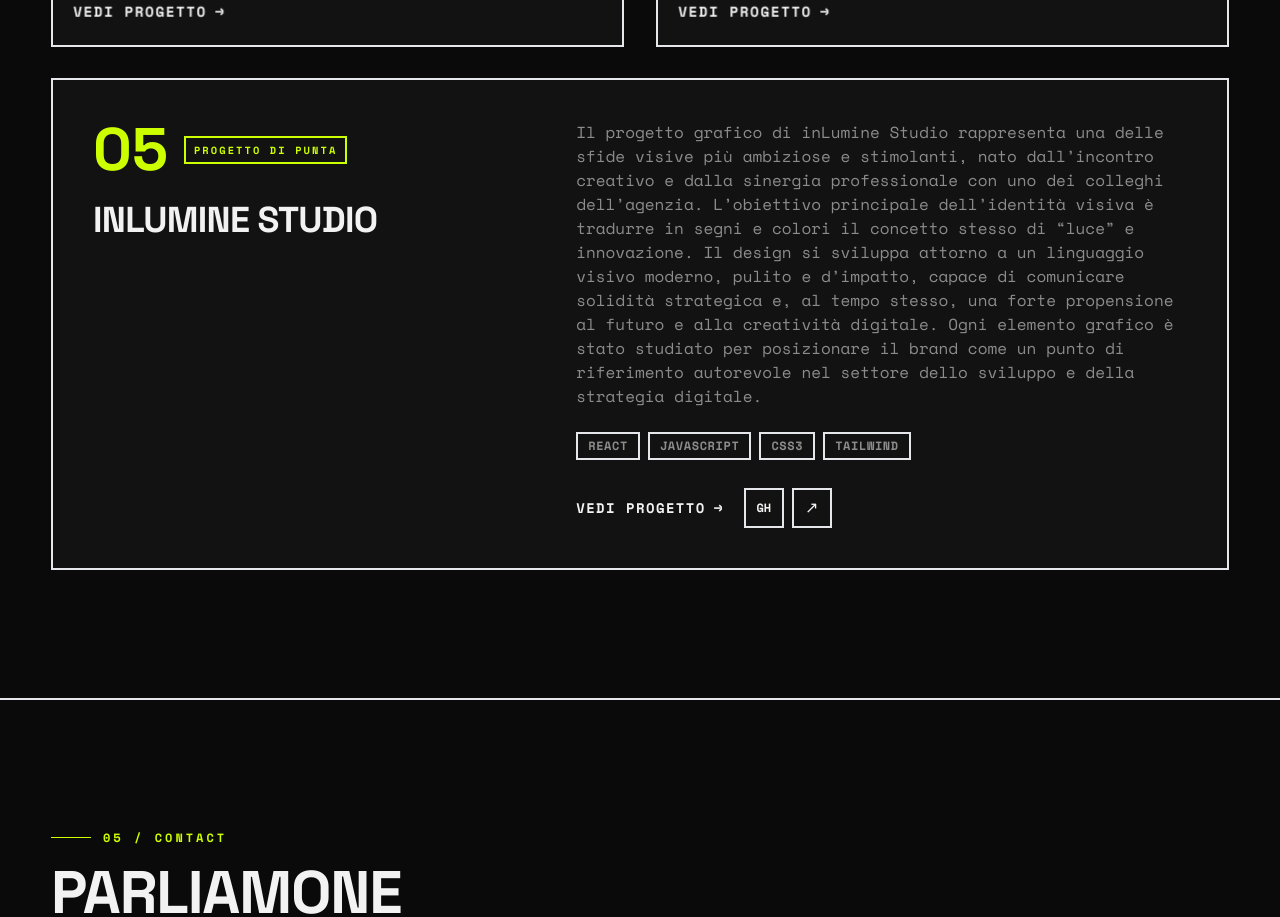
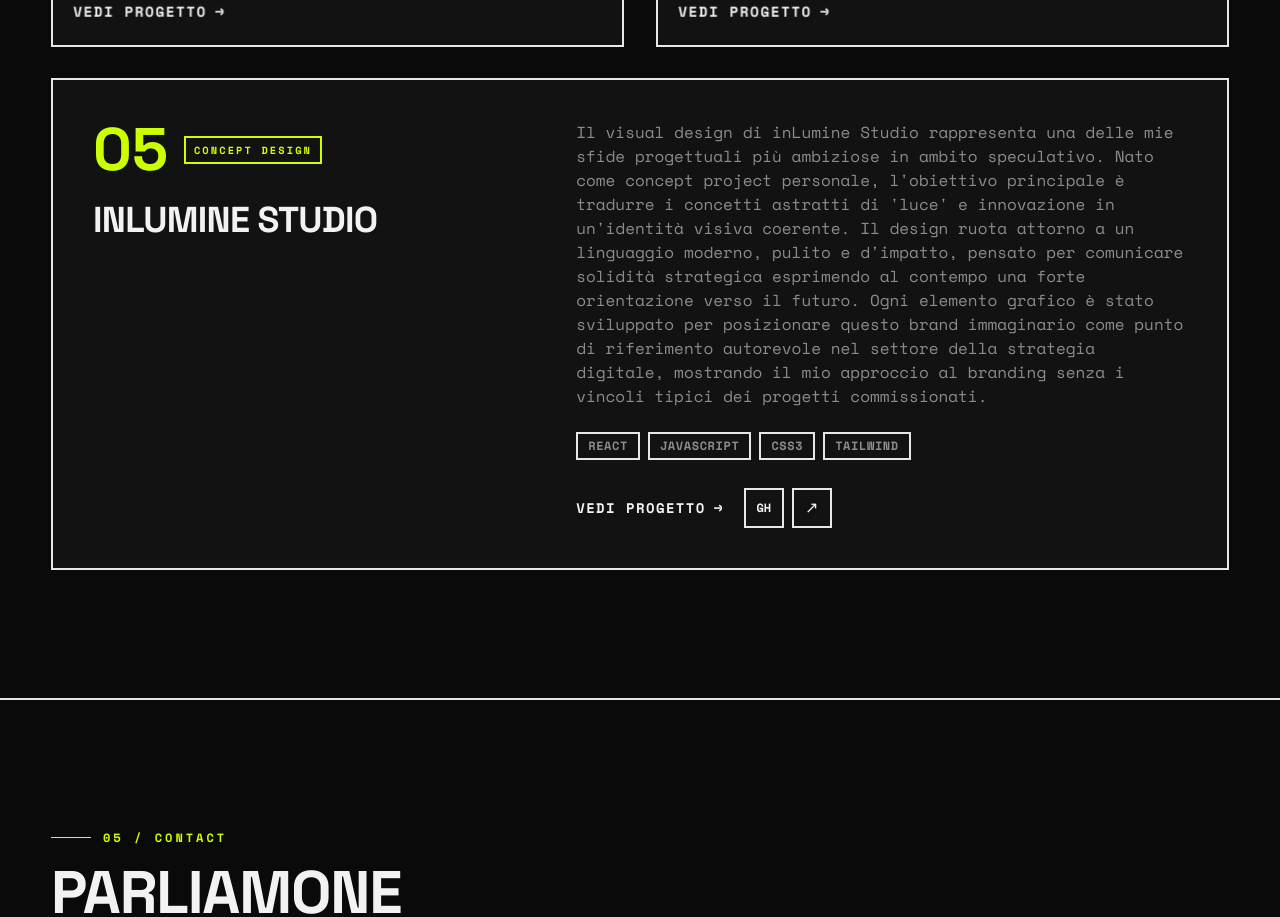
Before and after one commit to salv-ritrovato/salvatore-portfolio, a React (Vite) app: page / in a window 1280 px wide. Shown: the part 4100-5017 px from the top of the page. Built offline with nearby package versions, Linux system fonts and the light colour scheme.

Commit message:
inlumine description revamped en/it

```diff
--- a/src/i18n/translations.js
+++ b/src/i18n/translations.js
@@ -157,7 +157,7 @@ export const translations = {
           title: 'inLumine Studio',
           featured: true,
           description:
-            'Il progetto grafico di inLumine Studio rappresenta una delle sfide visive più ambiziose e stimolanti, nato dall’incontro creativo e dalla sinergia professionale con uno dei colleghi dell’agenzia. L’obiettivo principale dell’identità visiva è tradurre in segni e colori il concetto stesso di “luce” e innovazione. Il design si sviluppa attorno a un linguaggio visivo moderno, pulito e d’impatto, capace di comunicare solidità strategica e, al tempo stesso, una forte propensione al futuro e alla creatività digitale. Ogni elemento grafico è stato studiato per posizionare il brand come un punto di riferimento autorevole nel settore dello sviluppo e della strategia digitale.',
+            "Il visual design di inLumine Studio rappresenta una delle mie sfide progettuali più ambiziose in ambito speculativo. Nato come concept project personale, l'obiettivo principale è tradurre i concetti astratti di 'luce' e innovazione in un'identità visiva coerente. Il design ruota attorno a un linguaggio moderno, pulito e d'impatto, pensato per comunicare solidità strategica esprimendo al contempo una forte orientazione verso il futuro. Ogni elemento grafico è stato sviluppato per posizionare questo brand immaginario come punto di riferimento autorevole nel settore della strategia digitale, mostrando il mio approccio al branding senza i vincoli tipici dei progetti commissionati.",
           tech: shared.projectTech.p5,
           links: shared.projectLinks.p5,
         },
@@ -215,7 +215,7 @@ export const translations = {
       navDialog: 'Menu di navigazione',
       projectOnGithub: (title) => `${title} su GitHub`,
       projectDemo: (title) => `Demo di ${title}`,
-      featuredLabel: 'Progetto di punta',
+      featuredLabel: 'Concept Design',
       languageSwitch: 'Cambia lingua',
       langIt: 'Italiano',
       langEn: 'English',
@@ -341,7 +341,7 @@ export const translations = {
           title: 'inLumine Studio',
           featured: true,
           description:
-            'The visual design of inLumine Studio is one of my most ambitious and rewarding visual challenges, born from a creative meeting and professional synergy with one of the agency’s colleagues. The core goal of the visual identity is to translate the very concept of “light” and innovation into signs and colors. The design revolves around a modern, clean and striking visual language, able to convey strategic solidity while at the same time expressing a strong orientation toward the future and digital creativity. Every graphic element was crafted to position the brand as an authoritative reference point in the digital development and strategy field.',
+            'The visual design of inLumine Studio represents one of my most ambitious speculative design challenges. Born as a personal concept project, its core goal is to translate the abstract concepts of “light” and innovation into a cohesive visual identity. The design revolves around a modern, clean, and striking language, crafted to convey strategic solidity while expressing a strong orientation toward the future. Every graphic element was developed to position this imaginary brand as an authoritative reference point in the digital strategy field, showcasing my approach to branding without client constraints.',
           tech: shared.projectTech.p5,
           links: shared.projectLinks.p5,
         },
@@ -399,7 +399,7 @@ export const translations = {
       navDialog: 'Navigation menu',
       projectOnGithub: (title) => `${title} on GitHub`,
       projectDemo: (title) => `${title} demo`,
-      featuredLabel: 'Most ambitious yet',
+      featuredLabel: 'Concept Design',
       languageSwitch: 'Switch language',
       langIt: 'Italian',
       langEn: 'English',
```
